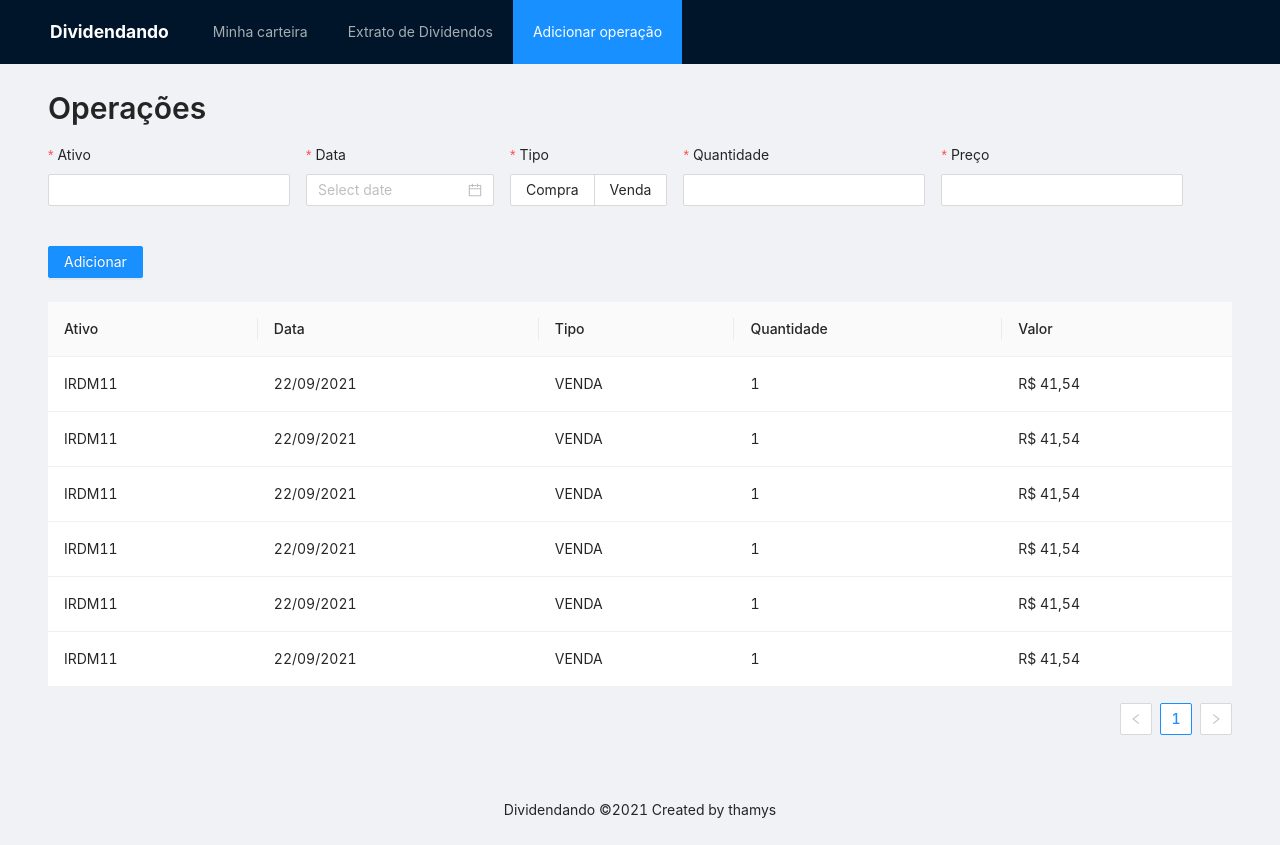
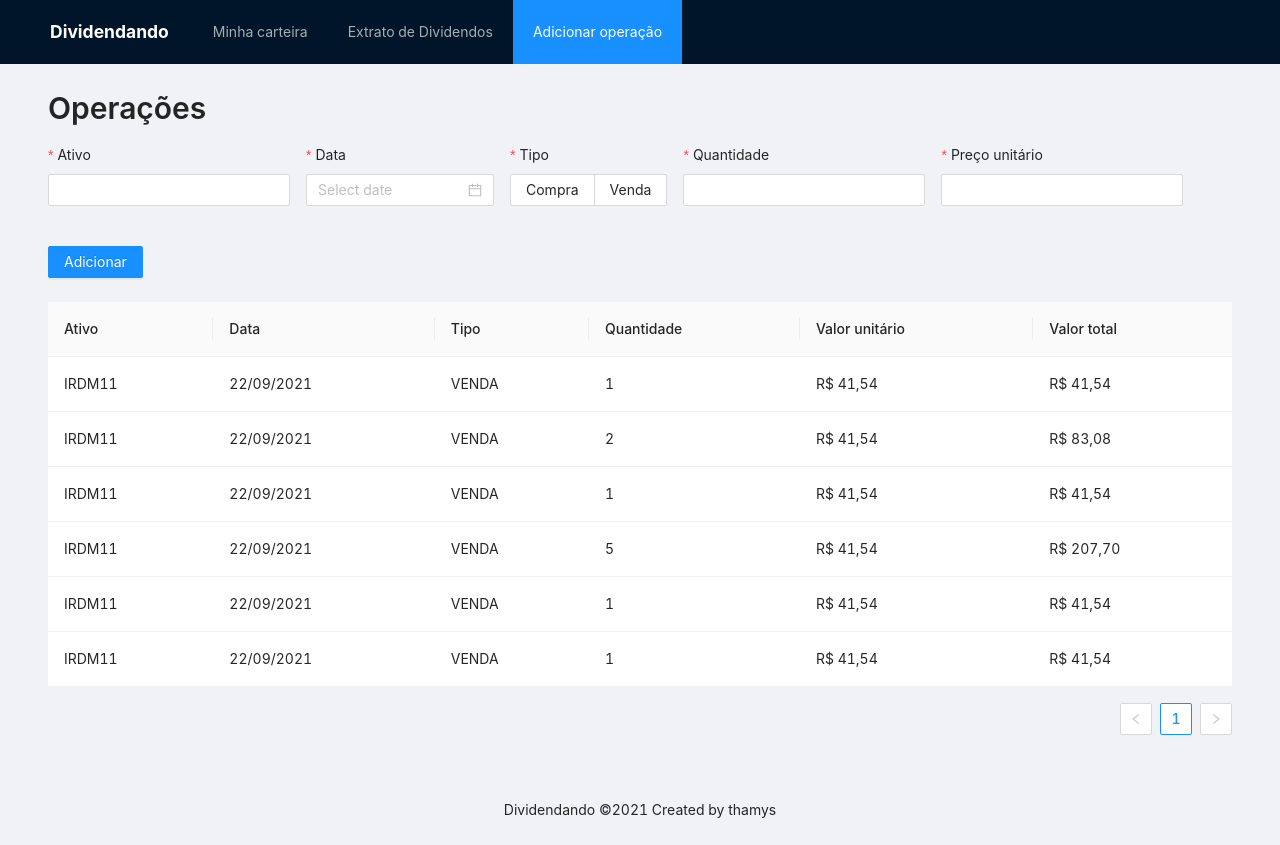
Before and after one commit to thamys/dividendando, a Next.js app: page /operacoes in a window 1280 px wide. Built offline with nearby package versions, Linux system fonts and the light colour scheme.

Commit message:
Adicionando valor unitário e valor total

```diff
--- a/components/add-operation/index.tsx
+++ b/components/add-operation/index.tsx
@@ -52,7 +52,11 @@ const AddOperation = () => {
           </Form.Item>
         </Col>
         <Col>
-          <Form.Item label="Preço" name="price" rules={[{ required: true }]}>
+          <Form.Item
+            label="Preço unitário"
+            name="price"
+            rules={[{ required: true }]}
+          >
             <Input />
           </Form.Item>
         </Col>
--- a/constants/columns.ts
+++ b/constants/columns.ts
@@ -1,4 +1,5 @@
 import moment from "moment";
+import { Transaction } from "../mock/transactions";
 
 export const transactionColumns = [
   {
@@ -24,7 +25,7 @@ export const transactionColumns = [
     key: "quantity",
   },
   {
-    title: "Valor",
+    title: "Valor unitário",
     dataIndex: "price",
     key: "price",
     render: (price: number) =>
@@ -33,4 +34,15 @@ export const transactionColumns = [
         currency: "BRL",
       }),
   },
+  {
+    title: "Valor total",
+    key: "price",
+    render: ({ price, quantity }: Transaction) => {
+      const total = (price * quantity) / 100;
+      return total.toLocaleString("pt-br", {
+        style: "currency",
+        currency: "BRL",
+      });
+    },
+  },
 ];
--- a/mock/transactions.ts
+++ b/mock/transactions.ts
@@ -1,53 +1,62 @@
 import { TransactionTypes } from "../constants/enums";
 import moment from "moment";
 
+export type Transaction = {
+  key: string;
+  stock: string;
+  date: Date;
+  type: TransactionTypes;
+  quantity: number;
+  price: number;
+};
+
 export default [
   {
-      key: '1',
-      stock: 'IRDM11',
+    key: "1",
+    stock: "IRDM11",
     date: moment(),
     type: TransactionTypes.Purchase,
     quantity: 1,
-      price: 4154
+    price: 4154,
   },
   {
-      key: '2',
-      stock: 'IRDM11',
+    key: "2",
+    stock: "IRDM11",
+    date: moment(),
+    type: TransactionTypes.Purchase,
+    quantity: 2,
+    price: 4154,
+  },
+  {
+    key: "3",
+    stock: "IRDM11",
     date: moment(),
     type: TransactionTypes.Purchase,
     quantity: 1,
-      price: 4154
+    price: 4154,
   },
   {
-      key: '3',
-      stock: 'IRDM11',
+    key: "4",
+    stock: "IRDM11",
+    date: moment(),
+    type: TransactionTypes.Purchase,
+    quantity: 5,
+    price: 4154,
+  },
+  {
+    key: "5",
+    stock: "IRDM11",
     date: moment(),
     type: TransactionTypes.Purchase,
     quantity: 1,
-      price: 4154
+    price: 4154,
   },
   {
-      key: '4',
-      stock: 'IRDM11',
+    key: "6",
+    stock: "IRDM11",
     date: moment(),
     type: TransactionTypes.Purchase,
     quantity: 1,
-      price: 4154
+    price: 4154,
   },
-    {
-      key: '5',
-      stock: 'IRDM11',
-      date: moment(),
-      type: TransactionTypes.Purchase,
-      quantity: 1,
-      price: 4154
-    },
-    {
-      key: '6',
-      stock: 'IRDM11',
-      date: moment(),
-      type: TransactionTypes.Purchase,
-      quantity: 1,
-      price: 4154
-    }
 ];
```
Lines whose indentation alone changed are shown as unchanged.
